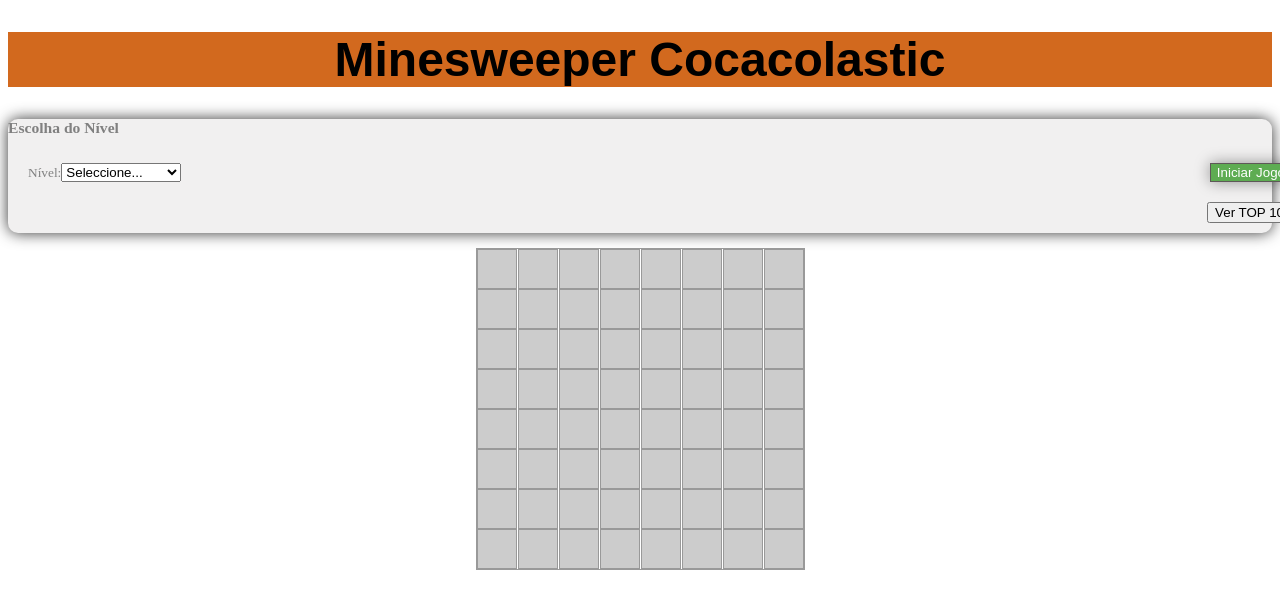
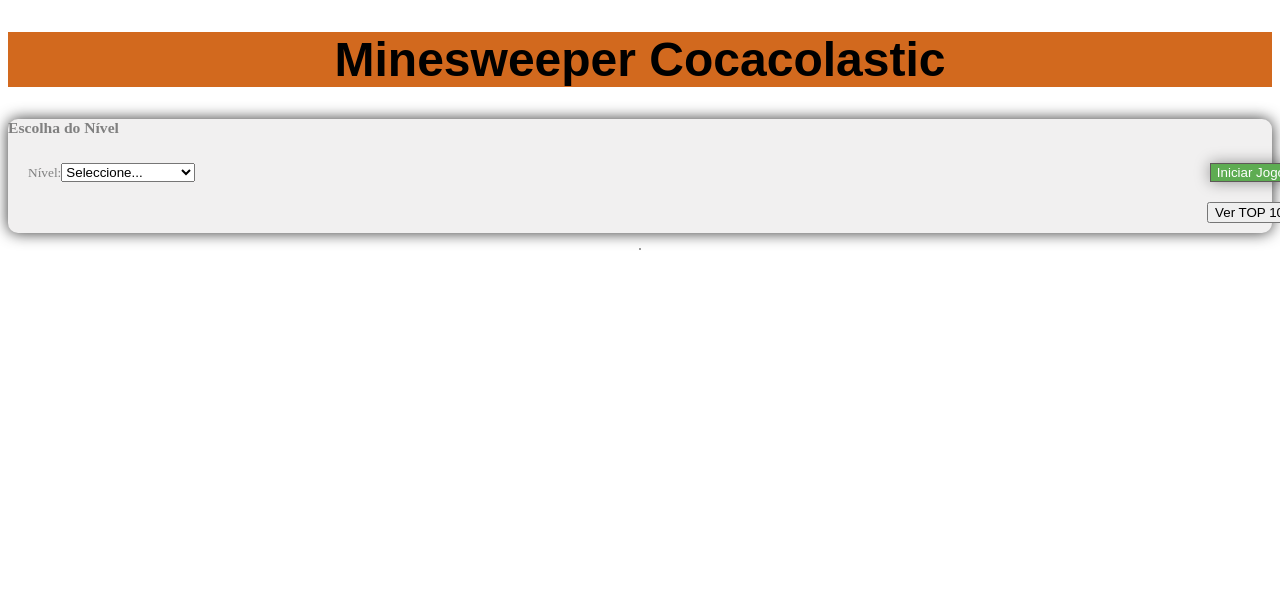
Before and after one commit to Bernardxinho/Minesweeper, a React (Create React App) app in the folder minesweeper/: page / in a window 1280 px wide. Shown: the top 608 px of the page. Built offline with nearby package versions, Linux system fonts and the light colour scheme.

Commit message:
LevelChanger added

```diff
--- a/minesweeper/src/App.js
+++ b/minesweeper/src/App.js
@@ -1,14 +1,43 @@
-import React from 'react';
+import React, { useState } from 'react';
 import './App.css';
 import Board from './components/Board/board.component';
 import ControlPanel from './components/ControlPanel/control-panel.component';
 
 function App() {
+  const [gameStarted, setGameStarted] = useState(false);
+  const [selectedLevel, setSelectedLevel] = useState("0");
+  var col;
+  var fil;
+
+  if(selectedLevel === "1"){
+    col = 9;
+    fil = 9;
+  }else if(selectedLevel === "2"){
+    col = 16;
+    fil = 16;
+  }else if(selectedLevel === "3"){
+    col = 16;
+    fil = 30;
+  }
+
+  const handleGameStart = () => {
+    setGameStarted(!gameStarted);
+  };
+
+  const handleLevelChange = (event) => {
+    const { value } = event.currentTarget;
+    setSelectedLevel(value);
+  };
+
   return (
     <div className="app">
       <h1 className='minesweeperTitle'>Minesweeper Cocacolastic</h1>
-      <ControlPanel/>
-      <Board rows={8} cols={8} mines={10} /> {/* Passando as propriedades para o componente Board */}
+      <ControlPanel
+        gameStarted={handleGameStart}
+        selectedLevel={selectedLevel}
+        onLevelChange={handleLevelChange}
+      />
+      <Board rows={fil} cols={col} mines={10} /> {/* Passando as propriedades para o componente Board */}
     </div>
   );
 }
--- a/minesweeper/src/components/ControlPanel/control-panel.component.jsx
+++ b/minesweeper/src/components/ControlPanel/control-panel.component.jsx
@@ -1,18 +1,20 @@
 import React from "react";
 import "./control-panel.css";
 
-function ControlPanel() {
+function ControlPanel(props) {
+    const { selectedLevel, onLevelChange } = props;
+
   return (
     <section id="panel-control">
       <h3 className="sr-only">Escolha do Nível</h3>
       <form className="form">
         <fieldset className="form-group">
           <label htmlFor="btLevel">Nível:</label>
-          <select id="btLevel">
+          <select id="btLevel" onChange={onLevelChange}>
             <option value="0">Seleccione...</option>
-            <option value="1">Básico (2x3)</option>
-            <option value="2">Intermédio (3x4)</option>
-            <option value="3">Avançado (4x5)</option>
+            <option value="1">Básico (9x9)</option>
+            <option value="2">Intermédio (16x16)</option>
+            <option value="3">Avançado (30x16)</option>
           </select>
         </fieldset>
         <button type="button" id="btPlay">
```
Also changed, not shown: minesweeper/src/components/Board/board.component.jsx (line endings or trailing spaces).
